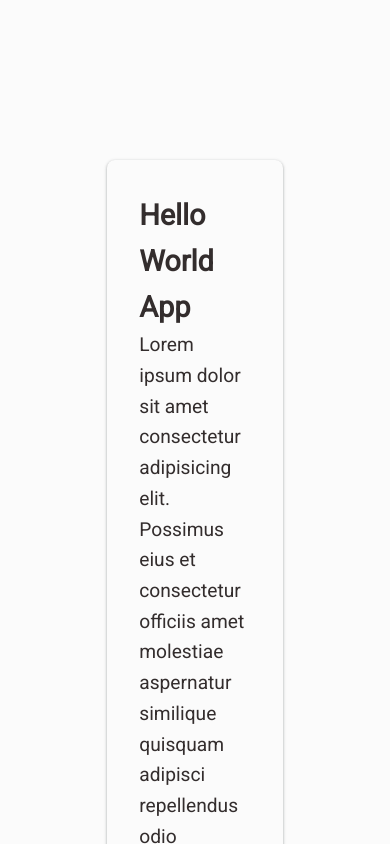
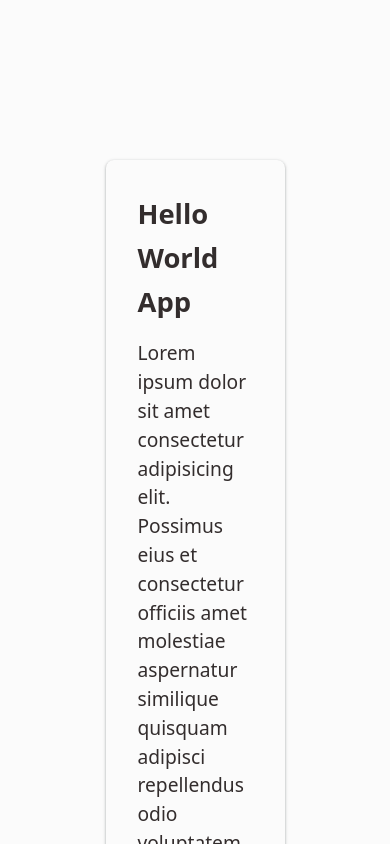
Before and after one commit to saroj8455/CSS-Cheatsheet, a plain HTML site: page 03/index.html in a window 390 px wide. Shown: the part 1560-2404 px from the top of the page. Drawn offline with Linux system fonts and the light colour scheme.

Commit message:
implement responsive font-size

```diff
--- a/03/style.css
+++ b/03/style.css
@@ -10,6 +10,16 @@
   --info: #54b4d3;
   --light: #fbfbfb;
   --dark: #332d2d;
+
+  --font-family: system-ui;
+
+  --fs-300: clamp(0.94rem, calc(0.92rem + 0.08vw), 0.98rem);
+  --fs-400: clamp(1.13rem, calc(1.06rem + 0.33vw), 1.31rem);
+  --fs-500: clamp(1.35rem, calc(1.21rem + 0.69vw), 1.75rem);
+  --fs-600: clamp(1.62rem, calc(1.37rem + 1.24vw), 2.33rem);
+  --fs-700: clamp(1.94rem, calc(1.54rem + 2.03vw), 3.11rem);
+  --fs-800: clamp(2.33rem, calc(1.7rem + 3.15vw), 4.14rem);
+  --fs-900: clamp(2.8rem, calc(1.85rem + 4.74vw), 5.52rem);
 }
 
 *,
@@ -24,9 +34,9 @@ html {
 }
 
 body {
-  font-family: 'Poppins', sans-serif;
-  font-family: 'Roboto', sans-serif;
-  font-size: 1.2rem;
+  margin: 0;
+  font-family: var(--font-family);
+  font-size: var(--fs-400);
   line-height: 1.6;
   background-color: var(--light);
   color: var(--dark);
@@ -36,9 +46,16 @@ a {
   text-decoration: none;
   color: var(--primary);
 }
+p {
+  font-size: 1.2rem;
+  margin: 1rem 0;
+  line-height: 1.5;
+}
 
 .container {
-  max-width: 90%;
+  /* small screen 100% - 2rem  */
+  width: min(50rem, 100% - 2rem);
+  /* max-width: 90%; */
   /* property that defines both the logical inline start and end margins of an element */
   margin-inline: auto;
 }
@@ -46,6 +63,10 @@ a {
 .top,
 .bottom {
   height: 100dvh;
+}
+
+.top h1 {
+  font-size: var(--fs-800);
 }
 
 .text-center {
```
